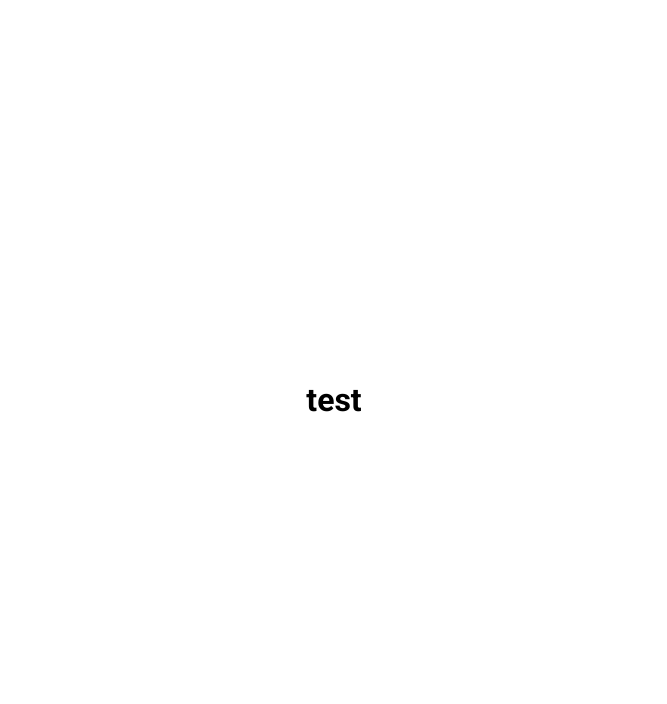
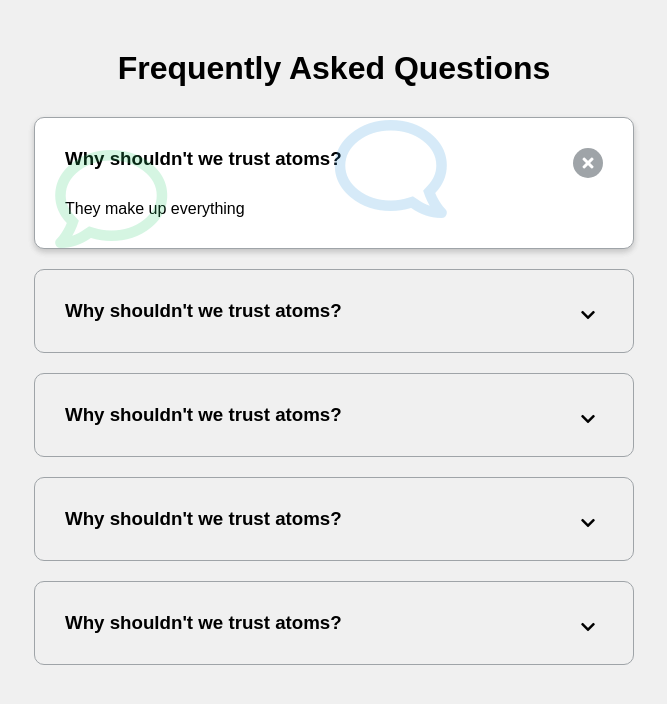
Before and after one commit to LowLifeArcade/FAQ, a plain HTML site: page index.html in a window 1280 px wide. Shown: the whole page, without its empty margins (306-973 px from the left). Drawn offline with Linux system fonts and the light colour scheme; a web font is replaced by a local one.

Commit message:
finished

```diff
--- a/index.html
+++ b/index.html
@@ -3,12 +3,90 @@
 <head>
   <meta charset="UTF-8">
   <meta name="viewport" content="width=device-width, initial-scale=1.0">
-  <!-- <link rel="stylesheet" href="https://cdnjs.cloudflare.com/ajax/libs/font-awesome/5.15.1/css/all.min.css" integrity="sha512-+4zCK9k+qNFUR5X+cKL9EIR+ZOhtIloNl9GIKS57V1MyNsYpYcUrUeQc9vNfzsWfV28IaLL3i96P9sdNyeRssA==" crossorigin="anonymous" /> -->
+  <link rel="stylesheet" href="https://cdnjs.cloudflare.com/ajax/libs/font-awesome/5.15.1/css/all.min.css" integrity="sha512-+4zCK9k+qNFUR5X+cKL9EIR+ZOhtIloNl9GIKS57V1MyNsYpYcUrUeQc9vNfzsWfV28IaLL3i96P9sdNyeRssA==" crossorigin="anonymous" />
   <link rel="stylesheet" href="style.css">
-  <title>My Project</title>
+  <title>FAQ</title>
 </head>
 <body>
-  <h1>test</h1>
+  <h1>Frequently Asked Questions</h1>
+  <div class="faq-container">
+
+    <div class="faq active">
+      <h3 class="faq-title">
+        Why shouldn't we trust atoms?
+      </h3>
+
+      <p class="faq-text">
+        They make up everything
+      </p>
+
+      <button class="faq-toggle">
+        <i class="fas fa-chevron-down"></i>
+        <i class="fas fa-times"></i>
+      </button>
+    </div>
+
+    <div class="faq">
+      <h3 class="faq-title">
+        Why shouldn't we trust atoms?
+      </h3>
+
+      <p class="faq-text">
+        They make up everything
+      </p>
+
+      <button class="faq-toggle">
+        <i class="fas fa-chevron-down"></i>
+        <i class="fas fa-times"></i>
+      </button>
+    </div>
+
+    <div class="faq">
+      <h3 class="faq-title">
+        Why shouldn't we trust atoms?
+      </h3>
+
+      <p class="faq-text">
+        They make up everything
+      </p>
+
+      <button class="faq-toggle">
+        <i class="fas fa-chevron-down"></i>
+        <i class="fas fa-times"></i>
+      </button>
+    </div>
+
+    <div class="faq">
+      <h3 class="faq-title">
+        Why shouldn't we trust atoms?
+      </h3>
+
+      <p class="faq-text">
+        They make up everything
+      </p>
+
+      <button class="faq-toggle">
+        <i class="fas fa-chevron-down"></i>
+        <i class="fas fa-times"></i>
+      </button>
+    </div>
+
+    <div class="faq">
+      <h3 class="faq-title">
+        Why shouldn't we trust atoms?
+      </h3>
+
+      <p class="faq-text">
+        They make up everything
+      </p>
+
+      <button class="faq-toggle">
+        <i class="fas fa-chevron-down"></i>
+        <i class="fas fa-times"></i>
+      </button>
+    </div>
+
+  </div>
   <script src="script.js"></script>
 </body>
 </html>
--- a/script.js
+++ b/script.js
@@ -0,0 +1,7 @@
+const buttons = document.querySelectorAll('.faq-toggle')
+
+buttons.forEach(button => {
+  button.addEventListener('click', () => {
+      button.parentNode.classList.toggle('active')
+  })
+});
--- a/style.css
+++ b/style.css
@@ -1,16 +1,108 @@
-@import url('https://fonts.googleapis.com/css2?family=Roboto:wght@400;700&display=swap');
+@import url('https://fonts.googleapis.com/css?family=Muli&display=swap');
 
 * {
   box-sizing: border-box;
 }
 
 body {
-  font-family: 'Roboto', sans-serif;
+  font-family: 'Muli', sans-serif;
+  background-color: #f0f0f0;
+}
+
+h1 {
+  margin: 50px 0 30px;
+text-align: center;
+}
+
+.faq-container {
+  max-width: 600px;
+  margin: 0 auto;
+}
+
+.faq {
+  background-color: transparent;
+  border: 1px solid #9fa4a8;
+  border-radius: 10px;
+  margin: 20px 0;
+  padding: 30px;
+  position: relative;
+  overflow: hidden;
+  transition: 0.3s ease;
+}
+
+.faq.active {
+  background-color: #fff;
+  box-shadow: 0 3px 6px rgba(0,0,0,0.1), 0 3px 6px rgba(0,0,0,0.1);
+}
+
+.faq.active::before,
+.faq.active::after {
+  content: '\f075';
+  font-family: 'Font Awesome 5 Free';
+  color: #2ecc71;
+  font-size: 7rem;
+  position: absolute;
+  opacity: 0.2;
+  top: 20px;
+  left: 20px;
+  z-index: 0;
+}
+
+.faq.active::before {
+  color: #3498db;
+  top: -10px;
+  left: 300px;
+  transform: rotateY(180deg);
+}
+
+.faq-title {
+  margin: 0 35px 0 0;
+}
+
+.faq-text {
+  display: none;
+  margin: 30px 0 0;
+}
+
+.faq.active .faq-text {
+  display: block;
+}
+
+.faq-toggle {
+  background-color: transparent;
+  border: 0;
+  border-radius: 50%;
+  cursor: pointer;
   display: flex;
-  flex-direction: column;
   align-items: center;
   justify-content: center;
-  height: 100vh;
-  overflow: hidden;
-  margin: 0;
+  font-size: 16px;
+  padding: 0;
+  position: absolute;
+  top: 30px;
+  right: 30px;
+  height: 30px;
+  width: 30px;
 }
+
+.faq-toggle:focus {
+  outline: 0;
+}
+
+.faq-toggle .fa-times {
+  display: none;
+}
+
+.faq.active .faq-toggle .fa-times {
+  color: white;
+  display: block;
+}
+
+.faq.active .faq-toggle .fa-chevron-down {
+  display: none;
+}
+
+
+.faq.active .faq-toggle {
+  background-color: #9fa4a8;
+}
```
